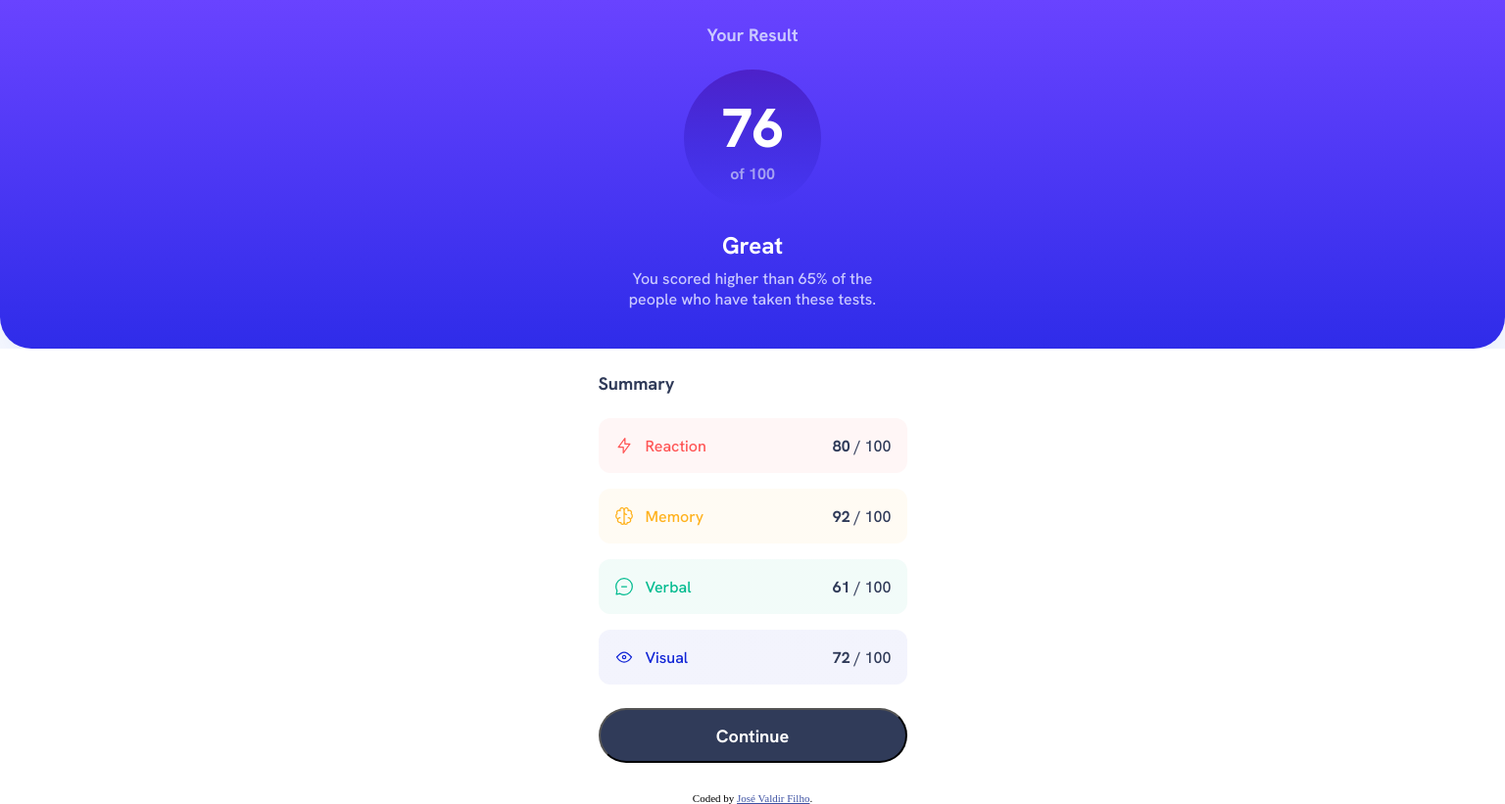
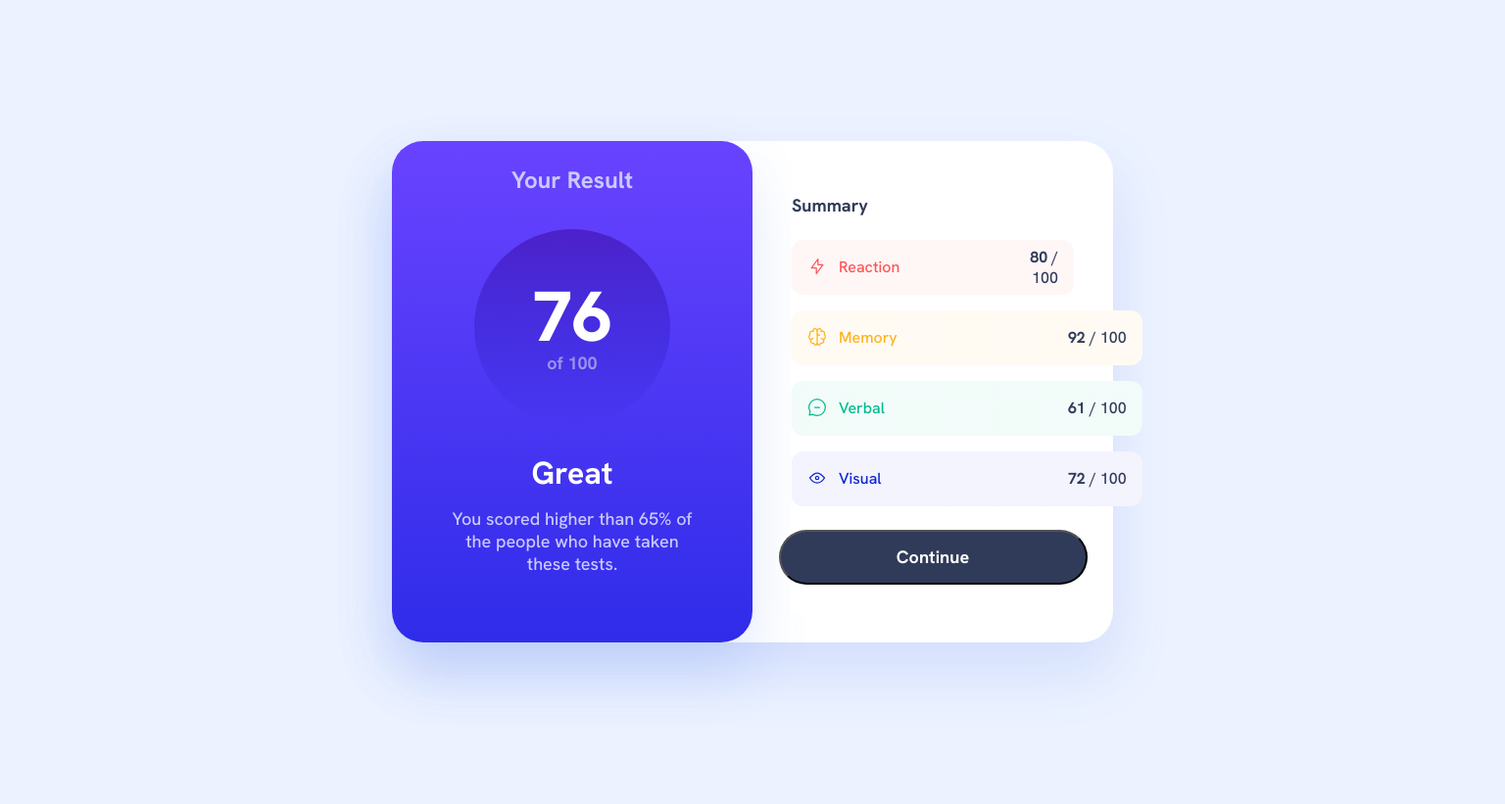
Before and after one commit to josevaldirfilho/results-summary-component-main, a plain HTML site: page index.html in a window 1536 px wide. Shown: the whole page at 98% size. After the commit the page ends 800 px from the top, so only its background shows below. Drawn offline with Linux system fonts and the light colour scheme.

Commit message:
creating css right part

```diff
--- a/index.html
+++ b/index.html
@@ -22,7 +22,7 @@
 </head>
 
 <body>
-  <div>
+  <div id="entire-container">
     <div id="blue-container">
       <h3 id="title-over-number-display">Your Result</h3>
       <div id="circle">
@@ -72,11 +72,7 @@
       </div>
       <button id="button">Continue</button>
     </div>
-
-    <div class="attribution">
-      Coded by <a href="#">José Valdir Filho</a>.
-    </div>
-
+  </div>
 </body>
 
 </html>
--- a/style.css
+++ b/style.css
@@ -270,4 +270,109 @@ body {
   flex-direction: row;
 }
 
-@media (min-width:1440px) {}
+@media (min-width:1440px) {
+
+  body {
+    display: flex;
+    flex: 1;
+    flex-direction: column;
+    align-items: center;
+    align-content: center;
+    height: 100vh;
+    justify-content: center;
+    background: var(--very-light-blue, #ECF2FF);
+  }
+
+
+  #entire-container {
+    display: flex;
+    flex-direction: row;
+    align-items: center;
+    align-content: center;
+    justify-content: space-between;
+
+    width: 736px;
+    height: 512px;
+
+    border-radius: 32px;
+    background: var(--white, #FFF);
+    box-shadow: 0px 30px 60px 0px rgba(61, 108, 236, 0.15);
+  }
+
+
+  #blue-container {
+    width: 368px;
+    height: 512px;
+    border-radius: 32px;
+  }
+
+  #title-over-number-display {
+    color: var(--light-blue, #CAC9FF);
+    font-feature-settings: 'clig' off, 'liga' off;
+
+    font-family: var(--font-family);
+    font-size: 24px;
+    font-style: normal;
+    font-weight: 700;
+    line-height: normal;
+  }
+
+  #circle {
+    width: 200px;
+    height: 200px;
+    margin-top: 35px;
+  }
+
+  #circle img {
+
+    width: 200px;
+    height: 200px;
+  }
+
+  #number-display {
+    color: var(--white, #FFF);
+    text-align: center;
+    font-feature-settings: 'clig' off, 'liga' off;
+
+    /* Heading XL */
+    font-family: var(--font-family);
+    font-size: 72px;
+    font-style: normal;
+    font-weight: 800;
+    line-height: 72px;
+    /* 100% */
+  }
+
+  #circle p {
+    font-size: 18px;
+  }
+
+  #score-number-display {
+    margin-top: 28px;
+    font-size: 32px;
+
+  }
+
+  #legend-score-number-display {
+    font-size: 18px;
+    margin-top: 14px;
+  }
+
+  #list-score-container {
+    margin-right: 40px;
+    width: 288px;
+  }
+
+  #container-list {
+    min-width: 288px !important;
+  }
+
+  .number-score {
+    width: 110px;
+  }
+
+  #container-list-inside-reaction {
+    width: 288px;
+
+  }
+}
```
